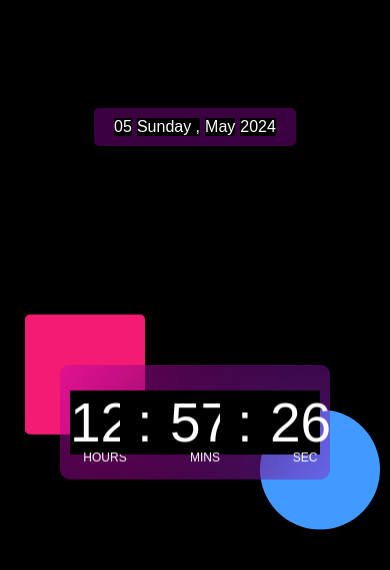
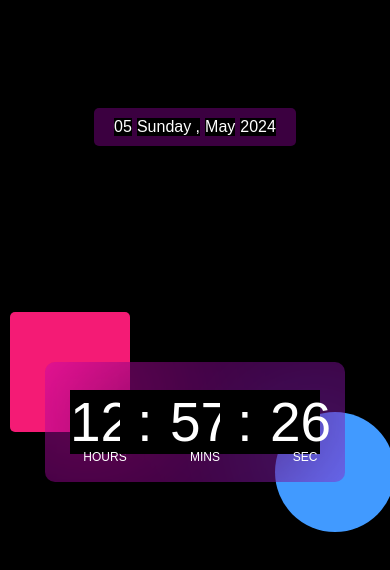
Before and after one commit to Jomonhh/Digital-Clock, a plain HTML site: page index.html in a window 390 px wide. Drawn offline with Linux system fonts and the light colour scheme.

Commit message:
Update style.css

```diff
--- a/style.css
+++ b/style.css
@@ -115,8 +115,8 @@
 }
 @media only screen and (max-width:600px){
   .container{
-    width: 270px;
-    height: 115px;
+    width: 300px;
+    height: 120px;
   }
   .container::before{
     width: 120px;
```
